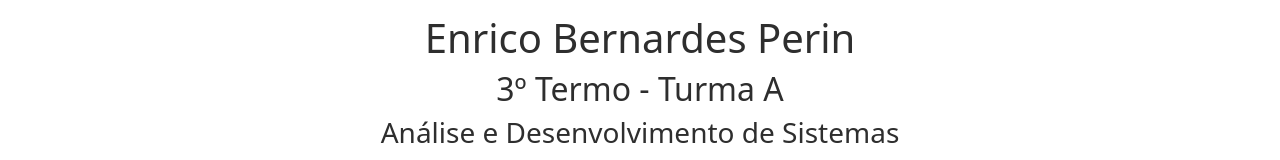
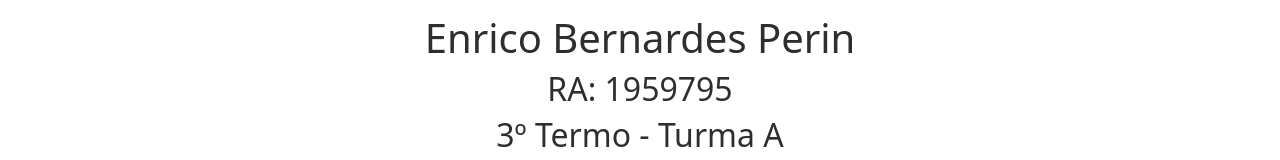
Before and after one commit to enricobp1/rick, a Vue app: page /about in a window 1280 px wide. Shown: the part 136-296 px from the top of the page. Built offline with nearby package versions, Linux system fonts and the light colour scheme.

Commit message:
Corrigindo Pagina About

```diff
--- a/src/views/AboutView.vue
+++ b/src/views/AboutView.vue
@@ -6,6 +6,7 @@
     <main>
         <div>
             <h1>Enrico Bernardes Perin</h1>
+            <h2>RA: 1959795</h2>
             <h2>3º Termo - Turma A</h2>
             <h3>Análise e Desenvolvimento de Sistemas</h3>
             <h4>Unimar</h4>
```
